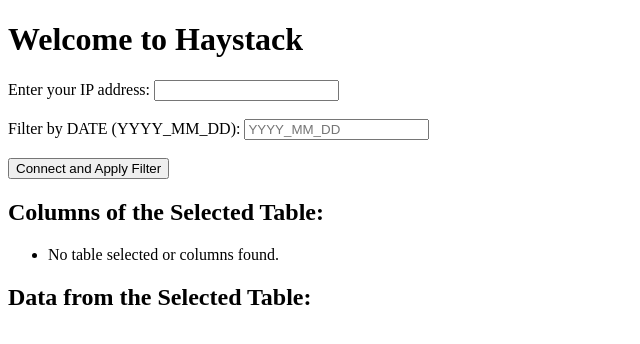
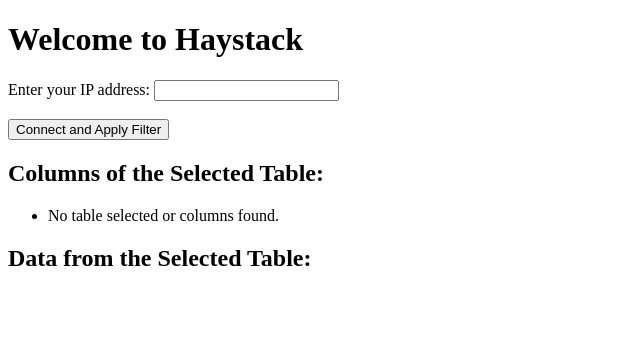
Before and after one commit to divagarn/web_automation, a Django app: page / in a window 1280 px wide. Shown: the top 344 px of the page, without its empty margins (0-640 px from the left). Run offline with Django 4.2, Linux system fonts and the light colour scheme.

Commit message:
added date filter automatically.

```diff
--- a/new/templates/home.html
+++ b/new/templates/home.html
@@ -22,21 +22,15 @@
 <body>
     <h1>Welcome to Haystack</h1>
 
-    <!-- Form to enter IP address and filter by DATE (YYYY_MM_DD) -->
     <form method="post">
         {% csrf_token %}
         <label for="ip">Enter your IP address:</label>
         <input type="text" id="ip" name="ip" required><br><br>
 
-        <!-- Input field for filtering by DATE (YYYY_MM_DD) -->
-        <label for="date_filter">Filter by DATE (YYYY_MM_DD):</label>
-        <input type="text" id="date_filter" name="date_filter" placeholder="YYYY_MM_DD"><br><br>
-
         <input type="hidden" name="table_name" value="HAYSTACK_DISINFECT_REPORT">
         <input type="submit" value="Connect and Apply Filter">
     </form>
 
-    <!-- Display columns of the selected table -->
     <h2>Columns of the Selected Table:</h2>
     <ul>
         {% if columns %}
@@ -48,7 +42,6 @@
         {% endif %}
     </ul>
 
-    <!-- Display table data in tabular format -->
     <h2>Data from the Selected Table:</h2>
     <table>
         <thead>
--- a/new/views.py
+++ b/new/views.py
@@ -1,5 +1,6 @@
 import paramiko
 import sqlite3
+import datetime
 from django.shortcuts import render
 
 def connect_to_device(ip):
@@ -10,19 +11,16 @@ def connect_to_device(ip):
         ssh_client.set_missing_host_key_policy(paramiko.AutoAddPolicy())
         ssh_client.connect(ip, username=default_uname, password=default_password)
 
-        # Download the SQLite database file from the remote device
         with ssh_client.open_sftp() as sftp:
             remote_path = '/haystack_disinfect_report/database/disinfect_status_report.db'
-            local_path = '/tmp/disinfect_status_report.db'  # Temporary local file
+            local_path = '/tmp/disinfect_status_report.db'
             sftp.get(remote_path, local_path)
 
-        # Connect to the SQLite database and retrieve table names
         conn = sqlite3.connect(local_path)
         cursor = conn.cursor()
         cursor.execute("SELECT name FROM sqlite_master WHERE type='table';")
         table_names = [row[0] for row in cursor.fetchall()]
 
-        # Close the SQLite connection and remove the temporary local file
         conn.close()
         ssh_client.close()
 
@@ -38,29 +36,26 @@ def get_table_data(ip, table_name="HAYSTACK_DISINFECT_REPORT"):
         ssh_client.set_missing_host_key_policy(paramiko.AutoAddPolicy())
         ssh_client.connect(ip, username=default_uname, password=default_password)
 
-        # Download the SQLite database file from the remote device
         with ssh_client.open_sftp() as sftp:
             remote_path = '/haystack_disinfect_report/database/disinfect_status_report.db'
-            local_path = '/tmp/disinfect_status_report.db'  # Temporary local file
+            local_path = '/tmp/disinfect_status_report.db'
             sftp.get(remote_path, local_path)
 
-        # Connect to the SQLite database and retrieve columns and all rows of the selected table
         conn = sqlite3.connect(local_path)
         cursor = conn.cursor()
         cursor.execute(f"PRAGMA table_info({table_name});")
         columns = [row[1] for row in cursor.fetchall()]
 
-        # Retrieve all rows from the selected table
         cursor.execute(f"SELECT * FROM {table_name};")
         rows = cursor.fetchall()
 
-        # Close the SQLite connection and remove the temporary local file
         conn.close()
         ssh_client.close()
 
         return columns, rows
     except Exception as e:
         return str(e)
+
 
 def home(request):
     if request.method == 'POST':
@@ -69,18 +64,20 @@ def home(request):
         table_names = connect_to_device(ip)
         columns = []
         table_data = []
-        date_filter = request.POST.get('date_filter')
 
         if table_name:
             columns, table_data = get_table_data(ip, table_name)
 
-        # Apply the date filter if provided in "YYYY_MM_DD" format
-        if date_filter and date_filter.strip():
-            filtered_data = []
-            for row in table_data:
-                if date_filter == row[10]:  # Assuming "DATE" is the 11th column
-                    filtered_data.append(row)
-            table_data = filtered_data
+        # date filter
+        today = datetime.date.today()
+        today_date = today.strftime("%Y_%-m_%-d")
+        filtered_data = []
+        for row in table_data:
+            if today_date == row[10]:
+                filtered_data.append(row)
+        table_data = filtered_data
+        print(table_data)
+        print("f", filtered_data)
 
         return render(request, 'home.html', {'table_names': table_names, 'columns': columns, 'table_data': table_data})
     else:
```
